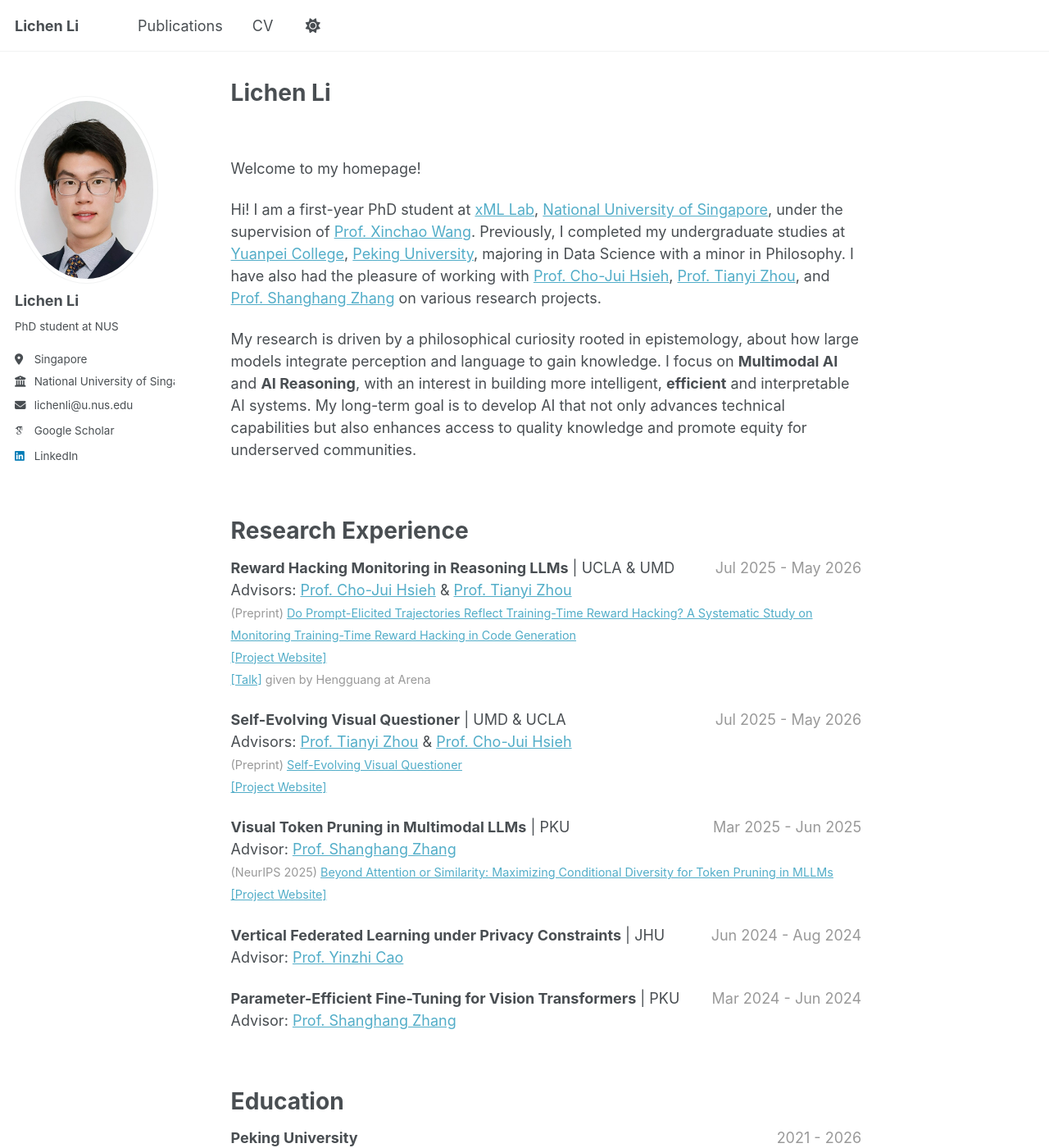
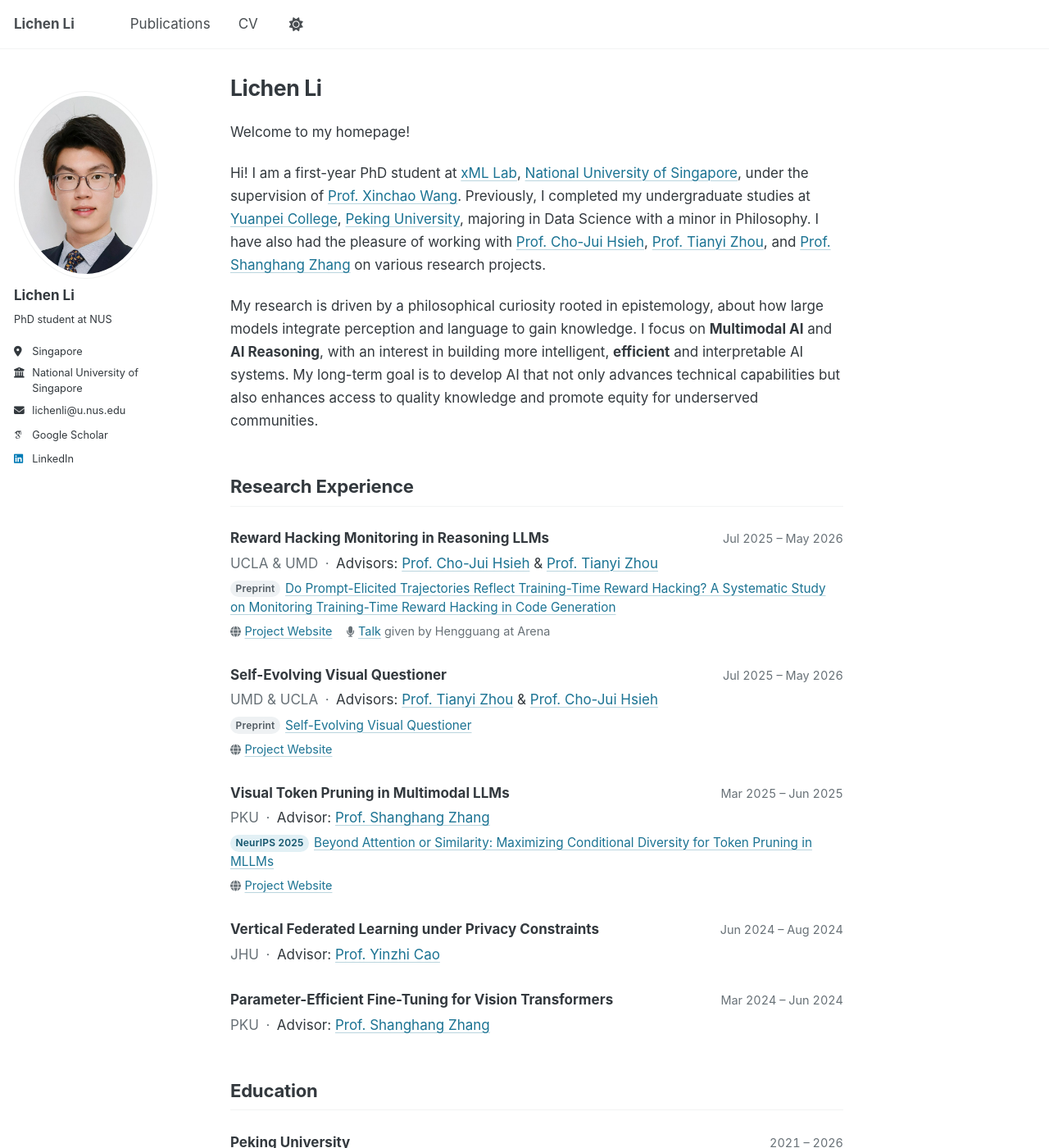
Before and after one commit to LichenLillc/LichenLillc.github.io, a Jekyll site: the page built from _pages/about.md, in a window 1280 px wide and 1400 px high. Shown: the whole window at 82% size. Built offline with Jekyll 4.4.1, drawn with Linux system fonts in a browser that asks for light colours; some web fonts are replaced; a script that is not in the unit is left out; some of the changed text lies outside the part shown.

Commit message:
Refine homepage layout and styling
Restyle the home page without changing its content:
- Lay out research and education entries with dates aligned right,
  place and advisors on one line, venue tags and icon links
- Darker link colour for readable contrast, quieter underlines
- Lighter section headings, more line spacing, wider text column
- Let long sidebar entries wrap instead of being cut off
- Deeper charcoal background in dark mode

All new styles live in _sass/layout/_custom.scss, imported last in
assets/css/main.scss; removing that import restores the original theme.

Co-Authored-By: Claude Opus 5.5 <noreply@anthropic.com>

```diff
--- a/_pages/about.md
+++ b/_pages/about.md
@@ -6,8 +6,6 @@ redirect_from:
   - /about/
   - /about.html
 ---
-<br>
-
 
 Welcome to my homepage!
 
@@ -16,51 +14,99 @@ Previously, I completed my undergraduate studies at [Yuanpei College](https://yu
 
 My research is driven by a philosophical curiosity rooted in epistemology, about how large models integrate perception and language to gain knowledge. I focus on **Multimodal AI** and **AI Reasoning**, with an interest in building more intelligent, **efficient** and interpretable AI systems. My long-term goal is to develop AI that not only advances technical capabilities but also enhances access to quality knowledge and promote equity for underserved communities.
 
-<div style="height: 45px;"></div>
-
 Research Experience
 ======
 
-**Reward Hacking Monitoring in Reasoning LLMs** | UCLA & UMD <span style="float: right; color: #999">Jul 2025 - May 2026</span> <br>
-Advisors: [Prof. Cho-Jui Hsieh](https://web.cs.ucla.edu/~chohsieh/) & [Prof. Tianyi Zhou](https://tianyizhou.github.io) <br>
-<span style="color: #999; font-size: 0.8em;">(Preprint) [Do Prompt-Elicited Trajectories Reflect Training-Time Reward Hacking? A Systematic Study on Monitoring Training-Time Reward Hacking in Code Generation](https://arxiv.org/pdf/2604.23488)</span> <br>
-<span style="color: #999; font-size: 0.8em;">[\[Project Website\]](https://lichenlillc.github.io/RewardHackingMonitor/#)</span> <br>
-<span style="color: #999; font-size: 0.8em;">[\[Talk\]](https://x.com/arena/status/2086132106455904562) given by Hengguang at Arena</span> <br>
+<!-- Each entry: a head line (title, dates), then optional lines for place and advisors, paper, and links. Styles are in _sass/layout/_custom.scss. -->
+<div class="cv-list">
 
-**Self-Evolving Visual Questioner** | UMD & UCLA <span style="float: right; color: #999">Jul 2025 - May 2026</span> <br>
-Advisors: [Prof. Tianyi Zhou](https://tianyizhou.github.io) & [Prof. Cho-Jui Hsieh](https://web.cs.ucla.edu/~chohsieh/) <br>
-<span style="color: #999; font-size: 0.8em;">(Preprint) [Self-Evolving Visual Questioner](https://arxiv.org/pdf/2606.13929)</span> <br>
-<span style="color: #999; font-size: 0.8em;">[\[Project Website\]](https://joliang17.github.io/SelfEvolvingVQG/)</span> <br>
+  <div class="cv-item">
+    <div class="cv-item__head">
+      <span class="cv-item__title"><strong>Reward Hacking Monitoring in Reasoning LLMs</strong></span>
+      <span class="cv-item__date">Jul 2025 – May 2026</span>
+    </div>
+    <div class="cv-item__sub"><span class="cv-item__org">UCLA &amp; UMD</span>Advisors: <a href="https://web.cs.ucla.edu/~chohsieh/">Prof. Cho-Jui Hsieh</a> &amp; <a href="https://tianyizhou.github.io">Prof. Tianyi Zhou</a></div>
+    <div class="cv-item__paper"><span class="cv-tag">Preprint</span><a href="https://arxiv.org/pdf/2604.23488">Do Prompt-Elicited Trajectories Reflect Training-Time Reward Hacking? A Systematic Study on Monitoring Training-Time Reward Hacking in Code Generation</a></div>
+    <div class="cv-item__links">
+      <span><i class="fas fa-globe" aria-hidden="true"></i><a href="https://lichenlillc.github.io/RewardHackingMonitor/#">Project Website</a></span>
+      <span><i class="fas fa-microphone" aria-hidden="true"></i><a href="https://x.com/arena/status/2086132106455904562">Talk</a> given by Hengguang at Arena</span>
+    </div>
+  </div>
 
-**Visual Token Pruning in Multimodal LLMs** | PKU <span style="float: right; color: #999;">Mar 2025 - Jun 2025</span> <br>
-Advisor: [Prof. Shanghang Zhang](https://cs.pku.edu.cn/info/1233/2060.htm) <br>
-<span style="color: #999; font-size: 0.8em;">(NeurIPS 2025) [Beyond Attention or Similarity: Maximizing Conditional Diversity for Token Pruning in MLLMs](https://arxiv.org/pdf/2506.10967)</span> <br>
-<span style="color: #999; font-size: 0.8em;">[\[Project Website\]](https://theia4869.com/CDPruner/)</span> <br>
+  <div class="cv-item">
+    <div class="cv-item__head">
+      <span class="cv-item__title"><strong>Self-Evolving Visual Questioner</strong></span>
+      <span class="cv-item__date">Jul 2025 – May 2026</span>
+    </div>
+    <div class="cv-item__sub"><span class="cv-item__org">UMD &amp; UCLA</span>Advisors: <a href="https://tianyizhou.github.io">Prof. Tianyi Zhou</a> &amp; <a href="https://web.cs.ucla.edu/~chohsieh/">Prof. Cho-Jui Hsieh</a></div>
+    <div class="cv-item__paper"><span class="cv-tag">Preprint</span><a href="https://arxiv.org/pdf/2606.13929">Self-Evolving Visual Questioner</a></div>
+    <div class="cv-item__links">
+      <span><i class="fas fa-globe" aria-hidden="true"></i><a href="https://joliang17.github.io/SelfEvolvingVQG/">Project Website</a></span>
+    </div>
+  </div>
 
-**Vertical Federated Learning under Privacy Constraints** | JHU <span style="float: right; color: #999;">Jun 2024 - Aug 2024</span> <br>
-Advisor: [Prof. Yinzhi Cao](https://yinzhicao.org) <br>
+  <div class="cv-item">
+    <div class="cv-item__head">
+      <span class="cv-item__title"><strong>Visual Token Pruning in Multimodal LLMs</strong></span>
+      <span class="cv-item__date">Mar 2025 – Jun 2025</span>
+    </div>
+    <div class="cv-item__sub"><span class="cv-item__org">PKU</span>Advisor: <a href="https://cs.pku.edu.cn/info/1233/2060.htm">Prof. Shanghang Zhang</a></div>
+    <div class="cv-item__paper"><span class="cv-tag cv-tag--venue">NeurIPS 2025</span><a href="https://arxiv.org/pdf/2506.10967">Beyond Attention or Similarity: Maximizing Conditional Diversity for Token Pruning in MLLMs</a></div>
+    <div class="cv-item__links">
+      <span><i class="fas fa-globe" aria-hidden="true"></i><a href="https://theia4869.com/CDPruner/">Project Website</a></span>
+    </div>
+  </div>
 
-**Parameter-Efficient Fine-Tuning for Vision Transformers** | PKU <span style="float: right; color: #999;">Mar 2024 - Jun 2024</span> <br>
-Advisor: [Prof. Shanghang Zhang](https://cs.pku.edu.cn/info/1233/2060.htm) <br>
+  <div class="cv-item">
+    <div class="cv-item__head">
+      <span class="cv-item__title"><strong>Vertical Federated Learning under Privacy Constraints</strong></span>
+      <span class="cv-item__date">Jun 2024 – Aug 2024</span>
+    </div>
+    <div class="cv-item__sub"><span class="cv-item__org">JHU</span>Advisor: <a href="https://yinzhicao.org">Prof. Yinzhi Cao</a></div>
+  </div>
 
-<div style="height: 45px;"></div>
+  <div class="cv-item">
+    <div class="cv-item__head">
+      <span class="cv-item__title"><strong>Parameter-Efficient Fine-Tuning for Vision Transformers</strong></span>
+      <span class="cv-item__date">Mar 2024 – Jun 2024</span>
+    </div>
+    <div class="cv-item__sub"><span class="cv-item__org">PKU</span>Advisor: <a href="https://cs.pku.edu.cn/info/1233/2060.htm">Prof. Shanghang Zhang</a></div>
+  </div>
+
+</div>
 
 Education
 ======
 
-**Peking University** <span style="float: right; color: #999;">2021 - 2026</span> <br>
-<span style="font-size: 0.9em;">*B.S. in Data Science and Big Data Technology, Minor in Philosophy*</span> <br>
-<span style="color: #999; font-size: 0.9em;">*Honors: PKU Merit Student (2025), Excellent Graduate (2026)*</span> <br>
-<span style="color: #999; font-size: 0.9em;">*Leadership: PKU Demonstration Class (2023, Class Monitor)*</span> <br>
+<div class="cv-list">
 
-**The High School Affiliated to Renmin University of China** <span style="float: right; color: #999;">2018 - 2021</span> <br>
-<span style="font-size: 0.9em;">*High School*</span> <br>
+  <div class="cv-item">
+    <div class="cv-item__head">
+      <span class="cv-item__title"><strong>Peking University</strong></span>
+      <span class="cv-item__date">2021 – 2026</span>
+    </div>
+    <div class="cv-item__sub">B.S. in Data Science and Big Data Technology, Minor in Philosophy</div>
+    <div class="cv-item__note">Honors: PKU Merit Student (2025), Excellent Graduate (2026)</div>
+    <div class="cv-item__note">Leadership: PKU Demonstration Class (2023, Class Monitor)</div>
+  </div>
 
-**The High School Affiliated to Renmin University of China** <span style="float: right; color: #999;">2015 - 2018</span> <br>
-<span style="font-size: 0.9em;">*Middle School*</span> <br>
+  <div class="cv-item">
+    <div class="cv-item__head">
+      <span class="cv-item__title"><strong>The High School Affiliated to Renmin University of China</strong></span>
+      <span class="cv-item__date">2018 – 2021</span>
+    </div>
+    <div class="cv-item__sub">High School</div>
+  </div>
 
-<div style="height: 40px;"></div>
+  <div class="cv-item">
+    <div class="cv-item__head">
+      <span class="cv-item__title"><strong>The High School Affiliated to Renmin University of China</strong></span>
+      <span class="cv-item__date">2015 – 2018</span>
+    </div>
+    <div class="cv-item__sub">Middle School</div>
+  </div>
 
+</div>
 
 A Bit More About Me :)
 ===
--- /dev/null
+++ b/_sass/layout/_custom.scss
@@ -0,0 +1,222 @@
+/* ==========================================================================
+   SITE REFINEMENTS
+   Typography, colour and spacing tweaks layered over the AcademicPages theme,
+   plus the .cv-* styles used by the experience and education lists on the
+   home page (_pages/about.md). Delete this file's @import in
+   assets/css/main.scss to get the original theme back.
+   ========================================================================== */
+
+/* Colours
+   ========================================================================== */
+
+:root {
+  --global-text-color: #33393e;
+  --global-link-color: #1b7393;          /* 5.4:1 on white; the theme's #52adc8 was 2.5:1 */
+  --global-link-color-hover: #11536b;
+  --global-link-color-visited: #1b7393;
+  --lc-muted: #687177;                   /* secondary text: dates, notes */
+  --lc-underline: rgba(27, 115, 147, 0.3);
+  --lc-tag-bg: #eef1f3;
+  --lc-tag-text: #525c63;
+  --lc-venue-bg: #e2f0f5;
+  --lc-venue-text: #11536b;
+}
+
+html[data-theme="dark"] {
+  --global-bg-color: #1e2124;
+  --global-footer-bg-color: #191b1e;
+  --global-border-color: #363b40;
+  --global-dark-border-color: #4a5157;
+  --global-text-color: #e2e5e8;
+  --global-text-color-light: #c4cacf;
+  --global-masthead-link-color: #e2e5e8;
+  --global-masthead-link-color-hover: #ffffff;
+  --global-link-color: #6cc7e3;
+  --global-link-color-hover: #a2dff2;
+  --global-link-color-visited: #6cc7e3;
+  --lc-muted: #a2abb2;
+  --lc-underline: rgba(108, 199, 227, 0.35);
+  --lc-tag-bg: #2b3035;
+  --lc-tag-text: #c4cacf;
+  --lc-venue-bg: #163a47;
+  --lc-venue-text: #a2dff2;
+}
+
+/* Base type
+   ========================================================================== */
+
+html {
+  @include breakpoint($medium) {
+    font-size: 17px;
+  }
+}
+
+body {
+  -webkit-font-smoothing: antialiased;
+  -moz-osx-font-smoothing: grayscale;
+}
+
+/* Page layout: a little more room for the text column on wide screens
+   ========================================================================== */
+
+.page {
+  @include breakpoint($large) {
+    @include suffix(1 of 12);
+  }
+}
+
+.page__content {
+  max-width: 44em;
+  line-height: 1.65;
+}
+
+.page__title {
+  margin-bottom: 1em;
+  letter-spacing: -0.015em;
+}
+
+/* Links in page text and lists such as Publications:
+   a quieter underline that firms up on hover */
+.page__content a,
+.archive a {
+  color: var(--global-link-color);
+  text-decoration: underline;
+  text-decoration-color: var(--lc-underline);
+  text-decoration-thickness: 1px;
+  text-underline-offset: 0.2em;
+  transition: color 0.15s ease, text-decoration-color 0.15s ease;
+
+  &:hover {
+    color: var(--global-link-color-hover);
+    text-decoration-color: currentColor;
+  }
+}
+
+/* Section headings (the "=====" headings in Markdown) */
+.page__content > h1 {
+  margin: 2.4em 0 1.1em;
+  padding-bottom: 0.45em;
+  font-size: 1.3em;
+  letter-spacing: -0.01em;
+  border-bottom: 1px solid var(--global-border-color);
+}
+
+.page__content li {
+  margin-bottom: 0.3em;
+}
+
+.page__content li > ul {
+  margin-top: 0.3em;
+}
+
+/* Experience and education lists
+   ========================================================================== */
+
+.cv-item {
+  margin-bottom: 1.6em;
+
+  &:last-child {
+    margin-bottom: 0;
+  }
+}
+
+/* Title on the left, dates on the right; dates drop below on narrow screens */
+.cv-item__head {
+  display: flex;
+  flex-wrap: wrap;
+  align-items: baseline;
+  justify-content: space-between;
+  column-gap: 1.25em;
+}
+
+.cv-item__title {
+  flex: 1 1 18em;
+  min-width: 0;
+
+  strong {
+    font-weight: 650;
+  }
+}
+
+/* Place, shown at the start of the advisors line */
+.cv-item__org {
+  color: var(--lc-muted);
+
+  &::after {
+    content: "·";
+    margin: 0 0.5em;
+  }
+}
+
+.cv-item__date {
+  flex: none;
+  color: var(--lc-muted);
+  font-size: 0.85em;
+  font-variant-numeric: tabular-nums;
+  white-space: nowrap;
+}
+
+.cv-item__sub {
+  margin-top: 0.15em;
+}
+
+.cv-item__note {
+  color: var(--lc-muted);
+  font-size: 0.9em;
+}
+
+.cv-item__paper {
+  margin-top: 0.4em;
+  font-size: 0.9em;
+  line-height: 1.5;
+}
+
+.cv-item__links {
+  display: flex;
+  flex-wrap: wrap;
+  gap: 0.2em 1.2em;
+  margin-top: 0.35em;
+  color: var(--lc-muted);
+  font-size: 0.85em;
+
+  i {
+    margin-right: 0.35em;
+    font-size: 0.9em;
+  }
+}
+
+/* Small pill for "Preprint" and venues */
+.cv-tag {
+  display: inline-block;
+  margin-right: 0.5em;
+  padding: 0.1em 0.55em;
+  border-radius: 999px;
+  background: var(--lc-tag-bg);
+  color: var(--lc-tag-text);
+  font-size: 0.78em;
+  font-weight: 600;
+  line-height: 1.5;
+  letter-spacing: 0.02em;
+  vertical-align: 0.08em;
+  white-space: nowrap;
+
+  &--venue {
+    background: var(--lc-venue-bg);
+    color: var(--lc-venue-text);
+  }
+}
+
+/* Sidebar
+   ========================================================================== */
+
+/* Let long entries such as "National University of Singapore" wrap
+   (they were cut off), with the text lining up past the icon. */
+.author__urls li {
+  white-space: normal;
+  padding-left: 1.75em;   /* icon width + its gap */
+  text-indent: -1.75em;
+
+  i {
+    text-indent: 0;   /* icons are inline-blocks and would inherit the shift */
+  }
+}
--- a/assets/css/main.scss
+++ b/assets/css/main.scss
@@ -39,5 +39,7 @@
 
     "vendor/font-awesome/fontawesome",
     "vendor/font-awesome/solid",
-    "vendor/font-awesome/brands"
+    "vendor/font-awesome/brands",
+
+    "layout/custom"
 ;
```
